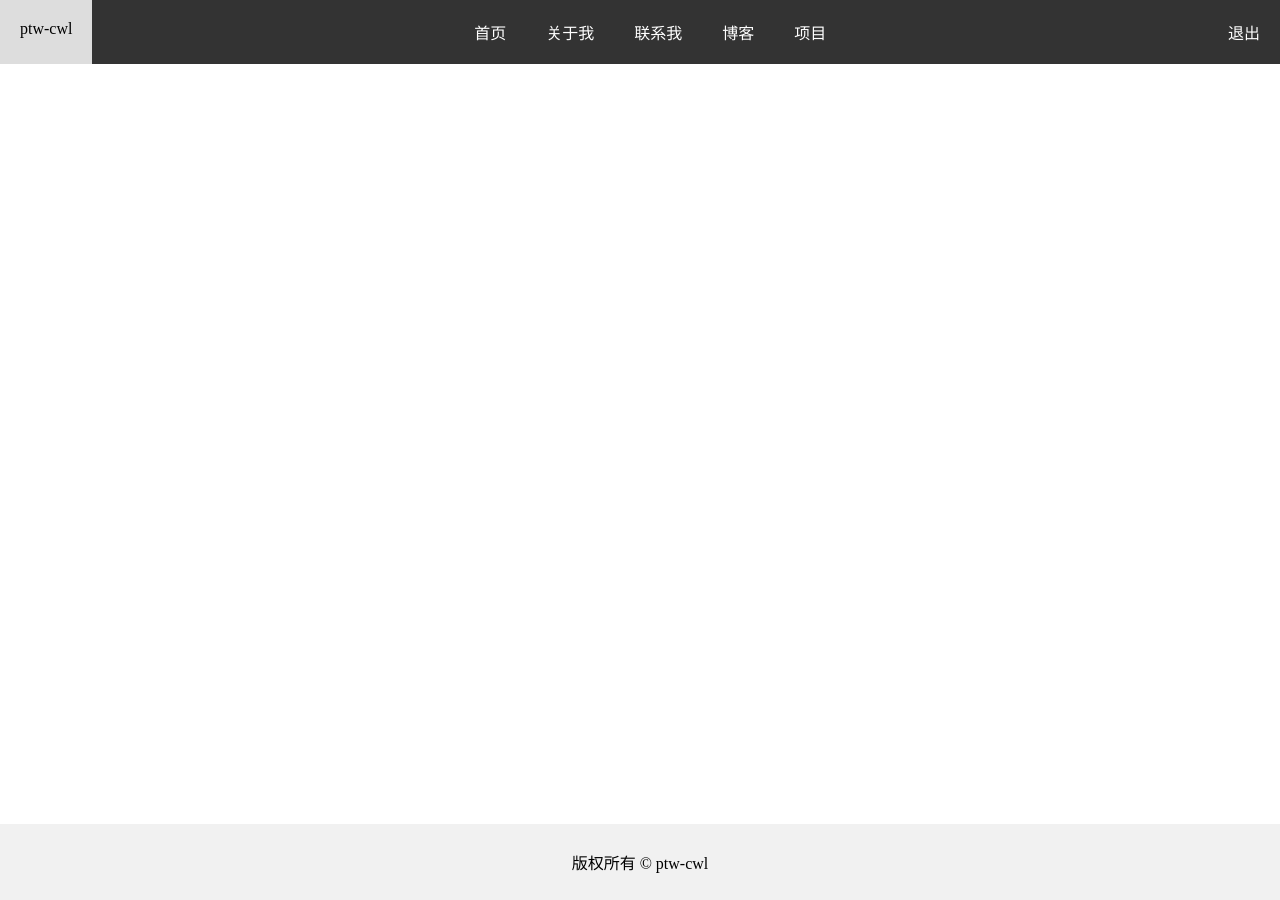
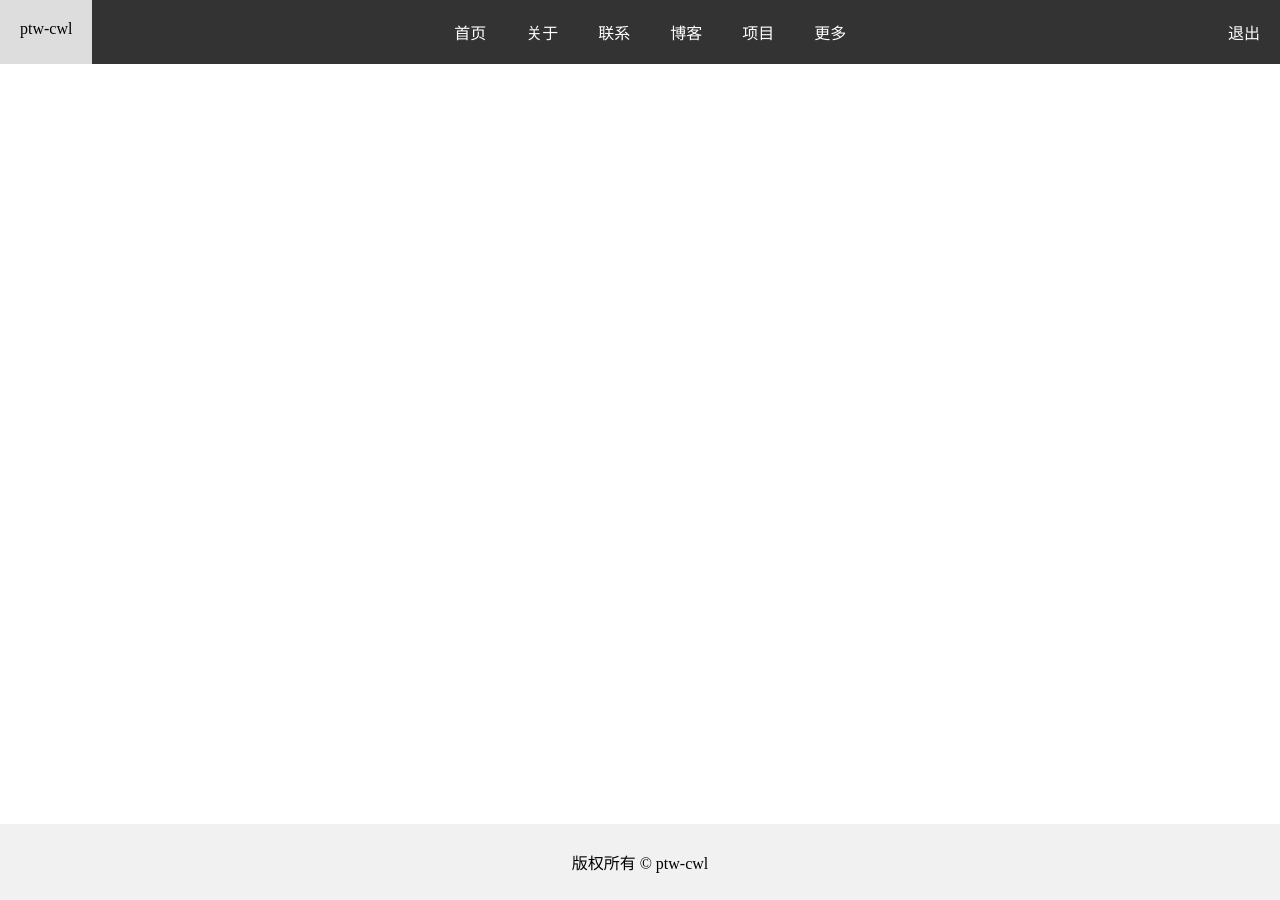
Before and after one commit to ptw-cwl/ptw-cwl.github.io, a Jekyll site: the page built from home.html, in a window 1280 px wide. Built offline with Jekyll 4.4.1, drawn with Linux system fonts in a browser that asks for light colours.

Commit message:
导航栏的完善

```diff
--- a/404.html
+++ b/404.html
@@ -6,5 +6,5 @@ css: 404
   <div class="container">
     <h1>404</h1>
     <p>您要查找的页面不存在。</p>
-    <p><a href="/">返回主页</a></p>
+    <p><a href="/home">返回主页</a></p>
   </div>
--- a/_includes/nav.html
+++ /dev/null
@@ -1,10 +0,0 @@
-
-    <nav>
-		<a href="/">ptw-cwl</a>
-        <a href="/home">首页</a>
-        <a href="/about">关于我</a>
-        <a href="/contact">联系我</a>
-		<a href="/blog">博客</a>
-		<a href="/project">项目</a>
-		<a href="/">退出</a>
-    </nav>
--- /dev/null
+++ b/_includes/navbar.html
@@ -0,0 +1,25 @@
+
+    <nav>
+		<a href="/">ptw-cwl</a>
+	            {% assign navbar-main = site.data.navbar.main %}
+                {% assign navbar-setting = site.data.navbar.setting %}
+                {% for navbar in navbar-main offset: {{navbar-setting.offset}} limit: {{navbar-setting.limit}} %}
+                {% unless navbar.name == "" or navbar.isDisplay == false %}
+                <a  href="{{navbar.url}}" {% if navbar.isBlank == true %} target="_blank" {% endif %}>
+				{{navbar.name}}</a>
+                {% endunless %}
+                {% endfor %}
+		<div class="dropdown">
+			<a href="/">更多</a>
+            <div class="dropdown-content">
+						{% assign navbar-sum = navbar-setting.offset | plus: navbar-setting.limit %}
+                        {% for navbar in navbar-main offset: {{navbar-sum}} %}
+                        {% unless navbar.name == "" or navbar.isDisplay == false %}
+                        <a href="{{navbar.url}}" {% if navbar.isBlank == true %} target="_blank" {% endif %}>
+                        {{navbar.name}}</a>
+                        {% endunless %}
+                        {% endfor %}
+            </div>
+        </div>
+		<a href="/">退出</a>
+    </nav>
--- a/_layouts/home.html
+++ b/_layouts/home.html
@@ -1,7 +1,7 @@
 ---
 layout: base
 ---
-{% include nav.html %}
+{% include navbar.html %}
 <main>
     {{ content }}
 </main>
--- a/_sass/nav.scss
+++ /dev/null
@@ -1,25 +0,0 @@
-
-nav {
-  display: flex;
-  justify-content: space-between;
-  background-color: #333;
-}
-
-nav a {
-  color: white;
-  text-decoration: none;
-  padding: 20px 20px;
-}
-
-nav a:hover {
-  background-color: #ddd;
-  color: black;
-}
-
-nav a:first-child {
-  margin-right: auto;
-}
-
-nav a:last-child {
-  margin-left: auto;
-}
--- /dev/null
+++ b/_sass/navbar.scss
@@ -0,0 +1,50 @@
+
+nav {
+  display: flex;
+  justify-content: space-between;
+  background-color: #333;
+}
+
+a {
+  color: white;
+  text-decoration: none;
+  padding: 20px 20px;
+}
+
+a:hover {
+  background-color: #ddd;
+  color: black;
+}
+
+nav a:first-child {
+  margin-right: auto;
+}
+
+nav a:last-child {
+  margin-left: auto;
+}
+
+
+.dropdown {
+  position: relative;
+  display: inline-block;
+}
+
+.dropdown a {
+  display: block;
+}
+
+.dropdown-content {
+  display: none;
+  position: absolute;
+  background-color: #333;
+  z-index: 1;
+}
+
+.dropdown-content a {
+  display: block;
+}
+
+.dropdown:hover .dropdown-content {
+  display: block;
+}
--- a/assets/css/home.scss
+++ b/assets/css/home.scss
@@ -1,7 +1,7 @@
 ---
 ---
 @import "base";
-@import "nav";
+@import "navbar";
 @import "footer";
 
 .ptw-cwl {
```
Also changed, not shown: _data/navbar.yml (added, +24 -0 lines).
